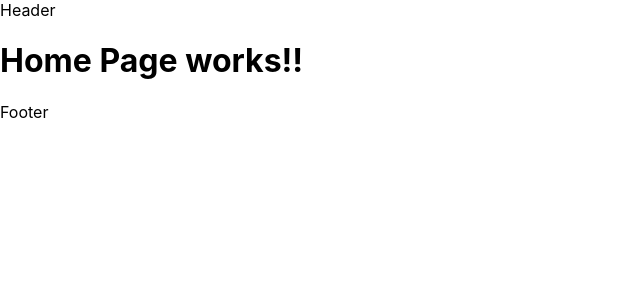
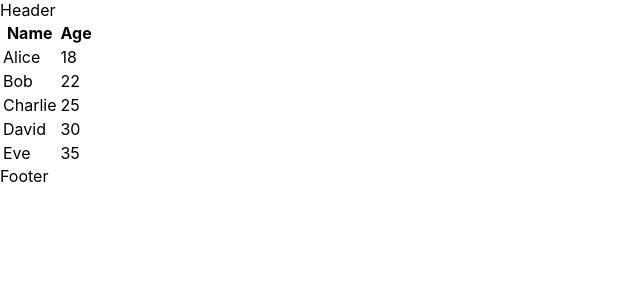
Before and after one commit to Rael-courses/react-first-steps, a React (Create React App) app: page / in a window 1280 px wide. Shown: the top 300 px of the page, without its empty margins (0-640 px from the left). Built offline with nearby package versions, Linux system fonts and the light colour scheme.

Commit message:
correction router

```diff
--- a/src/Router/index.tsx
+++ b/src/Router/index.tsx
@@ -14,7 +14,7 @@ const router = createBrowserRouter([
         element: <HomePage />,
       },
       {
-        path: "person",
+        path: "persons/:personId",
         element: <PersonPage />,
       },
       {
--- a/src/components/PersonSection/index.tsx
+++ b/src/components/PersonSection/index.tsx
@@ -7,7 +7,7 @@ type Props = { id: number };
 export default function PersonSection({ id }: Props) {
   return (
     <div>
-      <PersonContextProvider id={0}>
+      <PersonContextProvider id={id}>
         <AgeUpdater />
 
         <PersonCard />
--- a/src/pages/HomePage/index.tsx
+++ b/src/pages/HomePage/index.tsx
@@ -1,7 +1,31 @@
+import { useNavigate } from "react-router-dom";
+import { persons } from "../../api/data";
+
 export default function HomePage() {
+  const navigate = useNavigate();
+
   return (
     <div>
-      <h1>Home Page works!!</h1>
+      <table>
+        <thead>
+          <tr>
+            <th>Name</th>
+            <th>Age</th>
+          </tr>
+        </thead>
+        <tbody>
+          {persons.map((person) => (
+            <tr
+              key={person.id}
+              onClick={() => navigate(`/persons/${person.id}`)}
+              style={{ cursor: "pointer" }}
+            >
+              <td>{person.name}</td>
+              <td>{person.age}</td>
+            </tr>
+          ))}
+        </tbody>
+      </table>
     </div>
   );
 }
--- a/src/pages/PersonPage/index.tsx
+++ b/src/pages/PersonPage/index.tsx
@@ -1,10 +1,24 @@
+import { useNavigate, useParams } from "react-router-dom";
 import PersonSection from "../../components/PersonSection";
+import { useEffect } from "react";
 
 export default function PersonPage() {
+  const params = useParams();
+  const navigate = useNavigate();
+
+  useEffect(() => {
+    const isPersonIdValid = Number.isInteger(Number(params.personId));
+    if (!isPersonIdValid) {
+      navigate("/not-found");
+    }
+  });
+
+  const personId = Number(params.personId);
+
   return (
     <div>
       <h1>Person Page works!!</h1>
-      <PersonSection id={0} />
+      <PersonSection id={personId} />
     </div>
   );
 }
```
